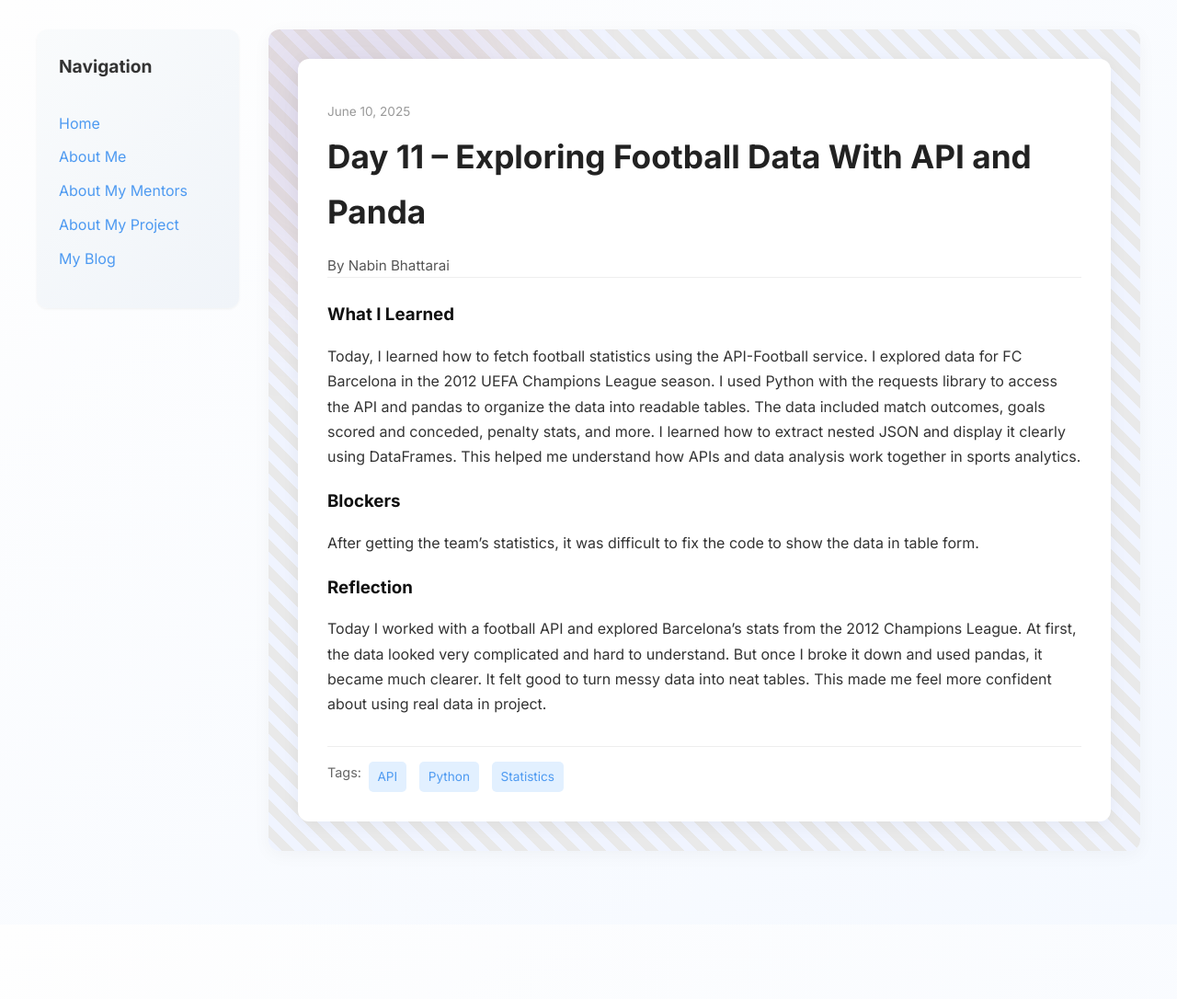
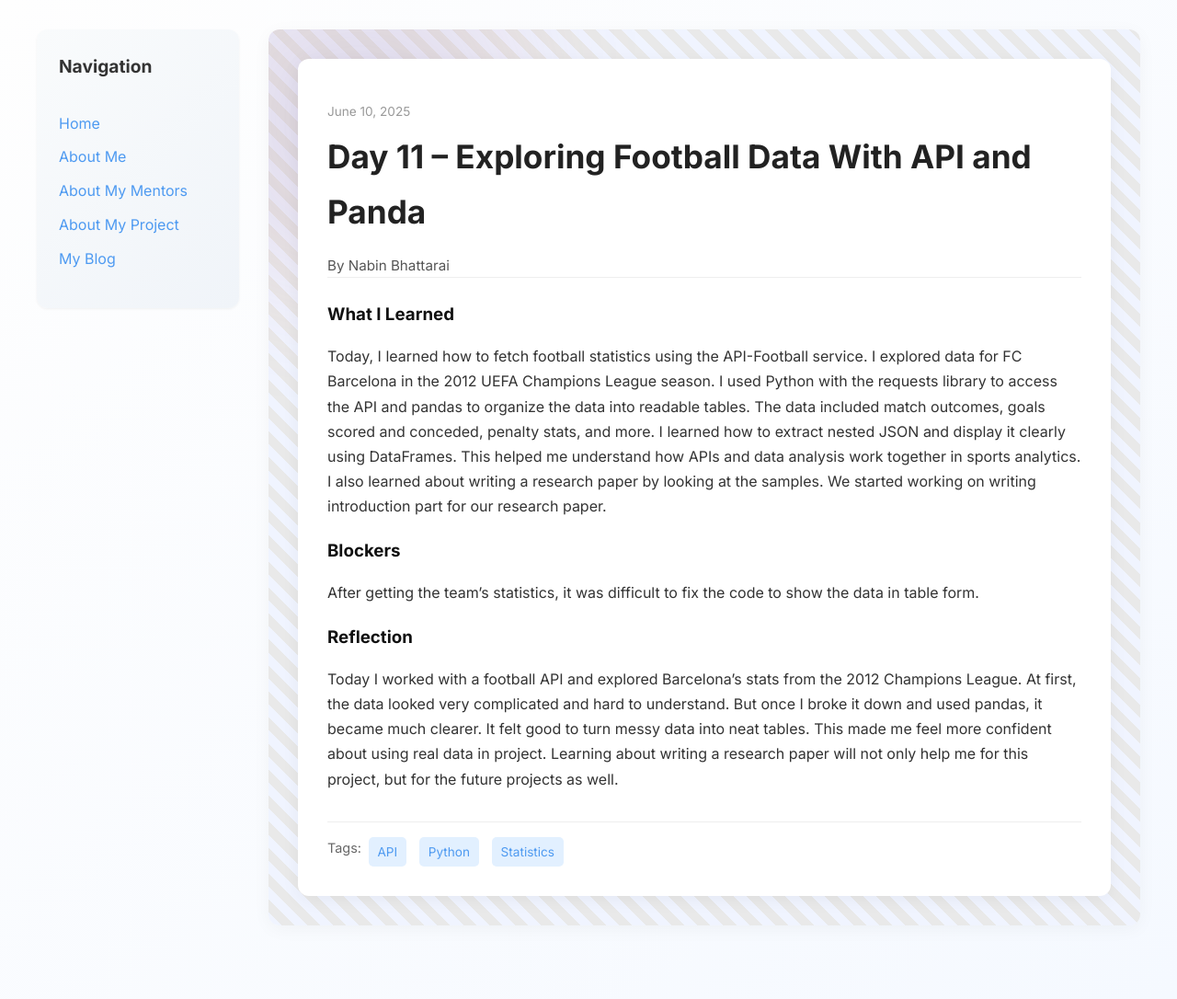
Before and after one commit to bhattarainabin2055/bhattarainabin2055.github.io, a Jekyll site: the page built from _posts/2025-06-10-day-11.md, in a window 1280 px wide. Shown: the whole page at 92% size. Built offline with Jekyll 4.4.1, drawn with Linux system fonts in a browser that asks for light colours; before the commit the page ends 1005 px from its top, so only the background shows below that.

Commit message:
Update 2025-06-10-day-11.md

```diff
--- a/_posts/2025-06-10-day-11.md
+++ b/_posts/2025-06-10-day-11.md
@@ -7,11 +7,11 @@ permalink: /day11.html
 tags: ["API", "Python", "Statistics"]
 
 what_i_learned: |
-  Today, I learned how to fetch football statistics using the API-Football service. I explored data for FC Barcelona in the 2012 UEFA Champions League season. I used Python with the requests library to access the API and pandas to organize the data into readable tables. The data included match outcomes, goals scored and conceded, penalty stats, and more. I learned how to extract nested JSON and display it clearly using DataFrames. This helped me understand how APIs and data analysis work together in sports analytics.
+  Today, I learned how to fetch football statistics using the API-Football service. I explored data for FC Barcelona in the 2012 UEFA Champions League season. I used Python with the requests library to access the API and pandas to organize the data into readable tables. The data included match outcomes, goals scored and conceded, penalty stats, and more. I learned how to extract nested JSON and display it clearly using DataFrames. This helped me understand how APIs and data analysis work together in sports analytics. I also learned about writing a research paper by looking at the samples. We started working on writing introduction part for our research paper.
 
 blockers: |
   After getting the team’s statistics, it was difficult to fix the code to show the data in table form.
 
 reflection: |
-  Today I worked with a football API and explored Barcelona's stats from the 2012 Champions League. At first, the data looked very complicated and hard to understand. But once I broke it down and used pandas, it became much clearer. It felt good to turn messy data into neat tables. This made me feel more confident about using real data in project.
+  Today I worked with a football API and explored Barcelona's stats from the 2012 Champions League. At first, the data looked very complicated and hard to understand. But once I broke it down and used pandas, it became much clearer. It felt good to turn messy data into neat tables. This made me feel more confident about using real data in project. Learning about writing a research paper will not only help me for this project, but for the future projects as well.
 ---
```
